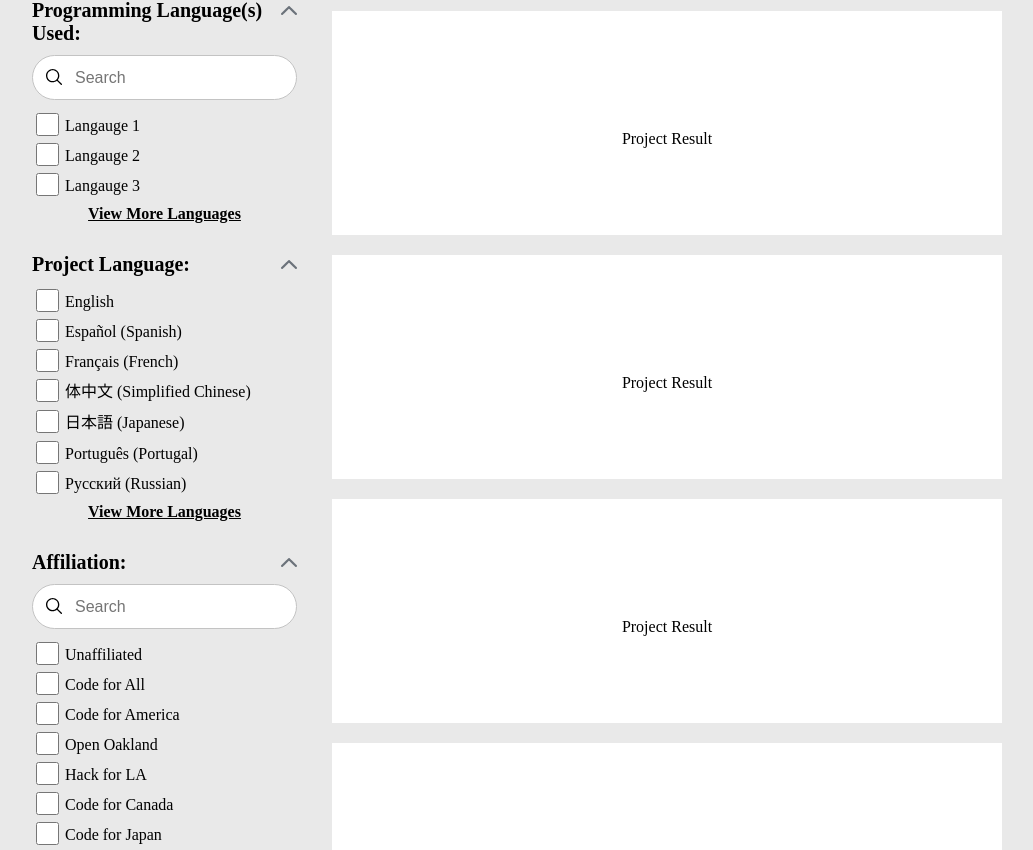
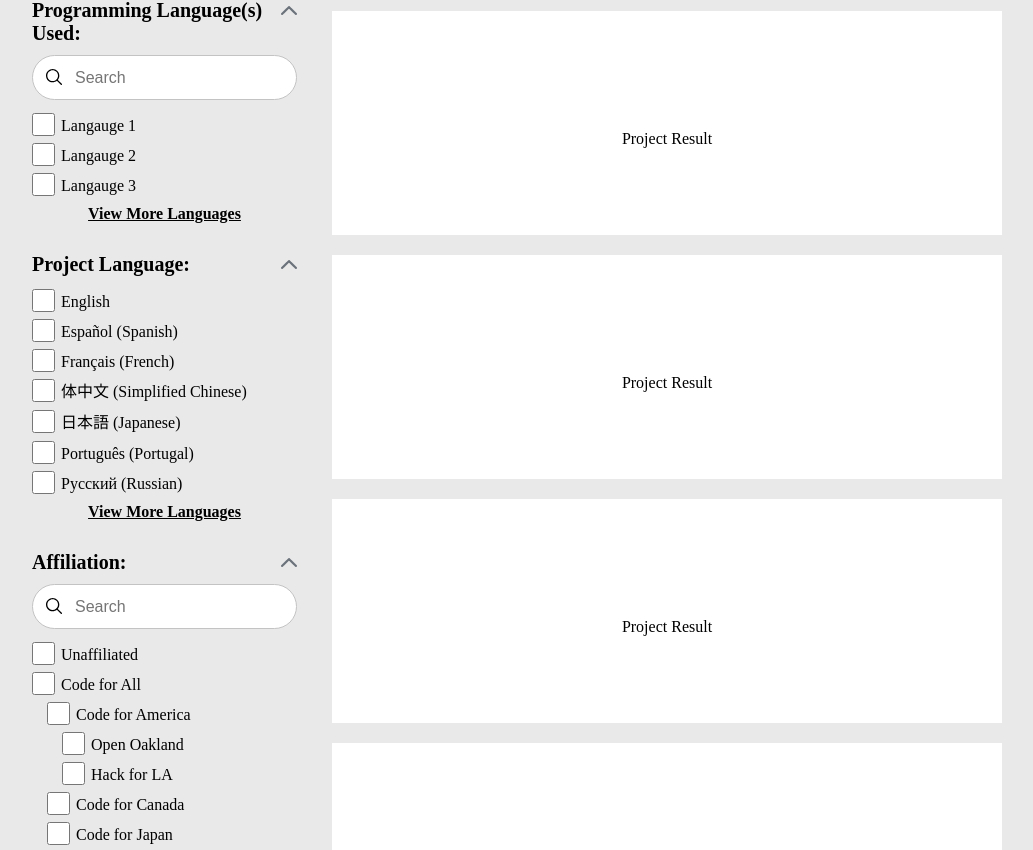
Before and after one commit to civictechindex/CTI-website-frontend, a React (Create React App) app: page /searching-the-index in a window 1280 px wide. Shown: the part 410-1260 px from the top of the page, without its empty margins (123-1156 px from the left). Built offline with nearby package versions, Linux system fonts and the light colour scheme; what webfontloader would draw is missing.

Commit message:
Update search page styling

```diff
--- a/src/pages/Search/RefineResults/index.js
+++ b/src/pages/Search/RefineResults/index.js
@@ -117,23 +117,23 @@ const RefineResults = ({ isDisplay, setIsDisplay }) => {
               <label className={classes.refineResultsLabel}>Code for All</label>
             </div>
             <div className={classes.refineResultsOptionContainer}>
-              <input className={classes.refineResultsOption} type='checkbox' value='Code for America'/>
+              <input className={classes.refineResultsOption} style={{'--radius': '1'}} type='checkbox' value='Code for America'/>
               <label className={classes.refineResultsLabel}>Code for America </label>
             </div>
             <div className={classes.refineResultsOptionContainer}>
-              <input className={classes.refineResultsOption} type='checkbox' value='Open Oakland'/>
+              <input className={classes.refineResultsOption} style={{'--radius': '2'}} type='checkbox' value='Open Oakland'/>
               <label className={classes.refineResultsLabel}>Open Oakland</label>
             </div>
             <div className={classes.refineResultsOptionContainer}>
-              <input className={classes.refineResultsOption} type='checkbox' value='Hack for LA'/>
+              <input className={classes.refineResultsOption} style={{'--radius': '2'}} type='checkbox' value='Hack for LA'/>
               <label className={classes.refineResultsLabel}>Hack for LA</label>
             </div>
             <div className={classes.refineResultsOptionContainer}>
-              <input className={classes.refineResultsOption} type='checkbox' value='Code for Canada'/>
+              <input className={classes.refineResultsOption} style={{'--radius': '1'}} type='checkbox' value='Code for Canada'/>
               <label className={classes.refineResultsLabel}>Code for Canada</label>
             </div>
             <div className={classes.refineResultsOptionContainer}>
-              <input className={classes.refineResultsOption} type='checkbox' value='Code for Japan'/>
+              <input className={classes.refineResultsOption} style={{'--radius': '1'}} type='checkbox' value='Code for Japan'/>
               <label className={classes.refineResultsLabel}>Code for Japan</label>
             </div>
             <div className={classes.refineResultsOptionContainer}>
--- a/src/pages/Search/RefineResults/styles.js
+++ b/src/pages/Search/RefineResults/styles.js
@@ -78,6 +78,7 @@ const useStyles = createUseStyles( theme => ({
     border: '1px solid black',
     width: '23px',
     height: '23px',
+    marginLeft: 'calc(15px * var(--radius))'
   },
   refineResultsLabel: {
     display: 'inline-block',
@@ -88,6 +89,7 @@ const useStyles = createUseStyles( theme => ({
     fontWeight: 'bold',
     textAlign: 'center',
     margin: '5px 0 0 0',
+    cursor: 'pointer',
   },
   refineResultsResetButton: {
     display: 'block',
@@ -114,6 +116,7 @@ const useStyles = createUseStyles( theme => ({
 /**********     MEDIA-QUERIES SECTION     **********/
   '@media (min-width: 1000px)': {
     refineResultsContainer: {
+      display: 'block',
       width: '265px',
       marginRight: '30px',
       padding: '0',
--- a/src/pages/Search/index.js
+++ b/src/pages/Search/index.js
@@ -8,6 +8,10 @@ const Search = () => {
 
   const searchPage = useRef(null)
   const closeSortBy = useRef(null)
+  const projSection = useRef(null)
+  const topOfPage = useRef(null)
+  const indexContainer = useRef(null)
+  const projContainer = useRef(null)
   const resultsPageIndex1 = useRef(null)
   const resultsPageIndex2 = useRef(null)
   const resultsPageIndex3 = useRef(null)
@@ -21,7 +25,7 @@ const Search = () => {
     closeSortBy.current.focus()
   }
 
-  const pageIndex = idx => {
+  const doSetPageIndex = idx => {
     resetIndex()
     switch(idx) {
       case 1:
@@ -54,25 +58,35 @@ const Search = () => {
 
   useEffect(() => {
     if(displayMobileRefineResults) {
+      searchPage.current.className = `${classes.page} ${classes.noPadding}`
+      projSection.current.className = classes.displayNone
+      topOfPage.current.className = classes.displayNone
+      indexContainer.current.className = classes.displayNone
+      projContainer.current.className = ''
+    } else {
       searchPage.current.className = classes.page
-    } else {
-      searchPage.current.className = `${classes.page} ${classes.display}`
+      projSection.current.className = classes.projectSection
+      topOfPage.current.className = ''
+      indexContainer.current.className = classes.indexContainer
+      projContainer.current.className = classes.refineResultsAndProjectContainer
     }
   }, [displayMobileRefineResults])
 
   return (
     <>
-    <div className={`${classes.page} ${classes.display}`} ref={searchPage}>
+    <div className={classes.page} ref={searchPage}>
       <div className={classes.content}>
-        <p className={classes.link}>About / Search</p>
-        <h1 className={classes.heading}>Search Projects</h1>
-        <input className={classes.search} placeholder='Search the Civic Tech Index'/>
-        <div className={classes.refineResultsAndProjectContainer}>
+        <div ref={topOfPage}>
+          <p className={classes.link}>About / Search</p>
+          <h1 className={classes.heading}>Search Projects</h1>
+          <input className={classes.search} placeholder='Search the Civic Tech Index'/>
+        </div>
+        <div className={classes.refineResultsAndProjectContainer} ref={projContainer}>
         <RefineResults
-          isDisplay={true}
+          isDisplay={displayMobileRefineResults}
           setIsDisplay={setDisplayMobileRefineResults}
         />
-          <div className={classes.projectSection}>
+          <div className={`${classes.projectSection} ${classes.display}`} ref={projSection}>
             <div className={classes.textAndSelectContainer}>
               <div className={classes.resultsTextContainer}>
                 <p className={classes.results}>Showing X of X Results matching:</p>
@@ -119,23 +133,19 @@ const Search = () => {
             <div className={classes.projectContainer}>
               <p className={classes.project}>Project Result</p>
             </div>
-            <div className={classes.indexContainer}>
+            <div className={classes.indexContainer} ref={indexContainer}>
               <img className={`${classes.indexArrow} ${classes.leftArrow}`} src='/images/arrow.png' alt='left arrow to go back one page for displaying projects'/>
-              <p className={classes.highlightNum} ref={resultsPageIndex1} onClick={() => pageIndex(1)}>1</p>
-              <p ref={resultsPageIndex2} onClick={() => pageIndex(2)}>2</p>
-              <p ref={resultsPageIndex3} onClick={() => pageIndex(3)}>3</p>
-              <p ref={resultsPageIndex4} onClick={() => pageIndex(4)}>4</p>
-              <p ref={resultsPageIndex5} onClick={() => pageIndex(5)}>5</p>
+              <p className={classes.highlightNum} ref={resultsPageIndex1} onClick={() => doSetPageIndex(1)}>1</p>
+              <p ref={resultsPageIndex2} onClick={() => doSetPageIndex(2)}>2</p>
+              <p ref={resultsPageIndex3} onClick={() => doSetPageIndex(3)}>3</p>
+              <p ref={resultsPageIndex4} onClick={() => doSetPageIndex(4)}>4</p>
+              <p ref={resultsPageIndex5} onClick={() => doSetPageIndex(5)}>5</p>
               <img className={`${classes.indexArrow} ${classes.rightArrow}`} src='/images/arrow.png' alt='left arrow to go back one page for displaying projects'/>
             </div>
           </div>
         </div>
       </div>
     </div>
-    <RefineResults
-      isDisplay={displayMobileRefineResults}
-      setIsDisplay={setDisplayMobileRefineResults}
-    />
     </>
   )
 }
--- a/src/pages/Search/styles.js
+++ b/src/pages/Search/styles.js
@@ -2,10 +2,10 @@ import { createUseStyles } from 'react-jss'
 
 const useStyles = createUseStyles( theme => ({
   page: {
-    display: 'none',
+    position: 'relative',
     backgroundColor: theme.backgroundColor5,
     fontFamily: theme.primaryFontFamily,
-    padding: '0px 20px',
+    padding: '0px 20px 30px 20px',
     outline: 'none',
     '& *': {
       boxSizing: 'border-box',
@@ -13,6 +13,12 @@ const useStyles = createUseStyles( theme => ({
   },
   display: {
     display: 'block',
+  },
+  displayNone: {
+    display: 'none',
+  },
+  noPadding: {
+    padding: '0',
   },
   content: {
     width: '100%',
@@ -219,6 +225,9 @@ const useStyles = createUseStyles( theme => ({
     maxWidth: '970px',
     margin: '0 auto',
   },
+  indexArrow: {
+    cursor: 'pointer',
+  },
 /**********     MEDIA-QUERIES SECTION     **********/
   '@media (min-width: 466px)': {
     indexContainer: {
```
